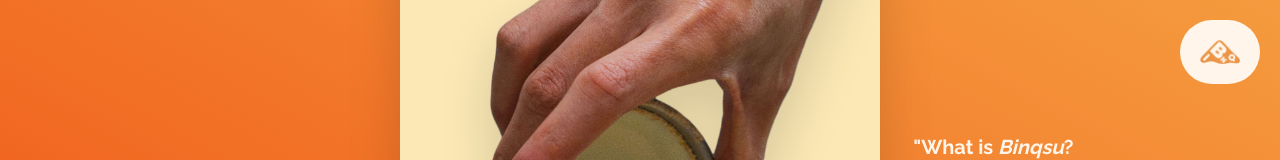
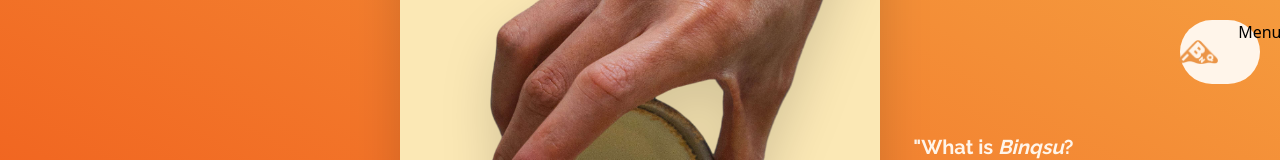
Before and after one commit to 25Ericcheong/binq, a Vue app: page /menu in a window 1280 px wide. Shown: the top 160 px of the page. Built offline with nearby package versions, Linux system fonts and the light colour scheme.

Commit message:
feat: Starting files to use vue router and created menu component - still buggy

```diff
--- a/src/App.vue
+++ b/src/App.vue
@@ -17,6 +17,7 @@ import "./output.css";
     <Feedback />
     <Footer />
   </div>
+  <RouterView />
 </template>
 
 <style scoped></style>
--- a/src/components/header/wrapper-header.vue
+++ b/src/components/header/wrapper-header.vue
@@ -15,6 +15,7 @@ import MainHeader from "./main-header.vue";
         src="../../assets/logo/binq.png"
         alt="Binq logo that signifies a bingsu dessert"
       />
+      <RouterLink to="/menu">Menu</RouterLink>
     </div>
   </header>
 </template>
--- /dev/null
+++ b/src/components/menu/menu.vue
@@ -0,0 +1,7 @@
+<script setup lang="ts">
+import "../../output.css";
+</script>
+<template>
+  <RouterLink to="/">Home</RouterLink>
+</template>
+<style scoped></style>
--- a/src/main.ts
+++ b/src/main.ts
@@ -2,10 +2,11 @@ import { createPinia } from "pinia";
 import { createApp } from "vue";
 
 import App from "./App.vue";
-import './input.css';
+import "./input.css";
+import router from "./router";
 
 const app = createApp(App);
 
 app.use(createPinia());
-
+app.use(router);
 app.mount("#app");
```
Also changed, not shown: src/router.ts (added, +16 -0 lines).
